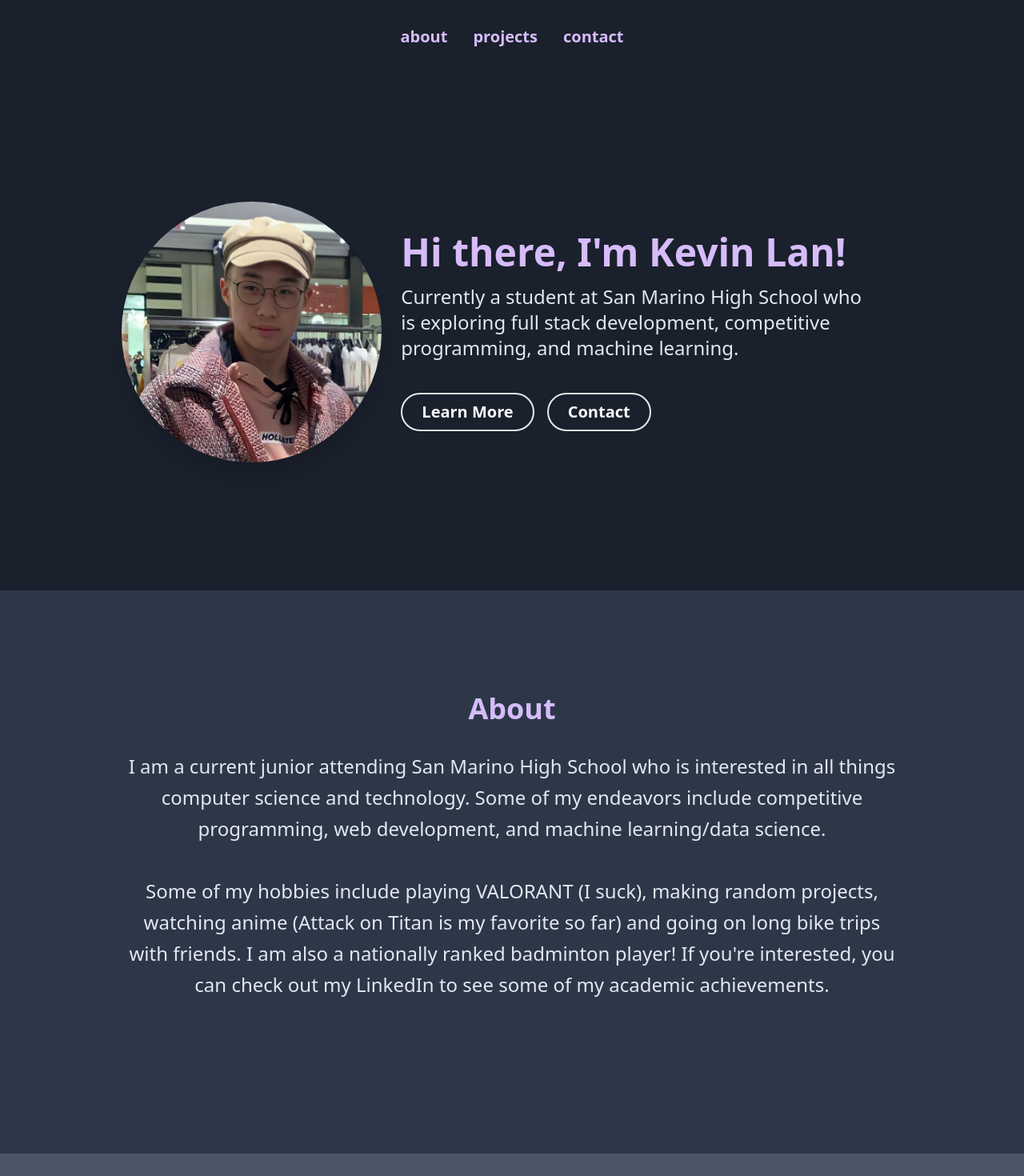
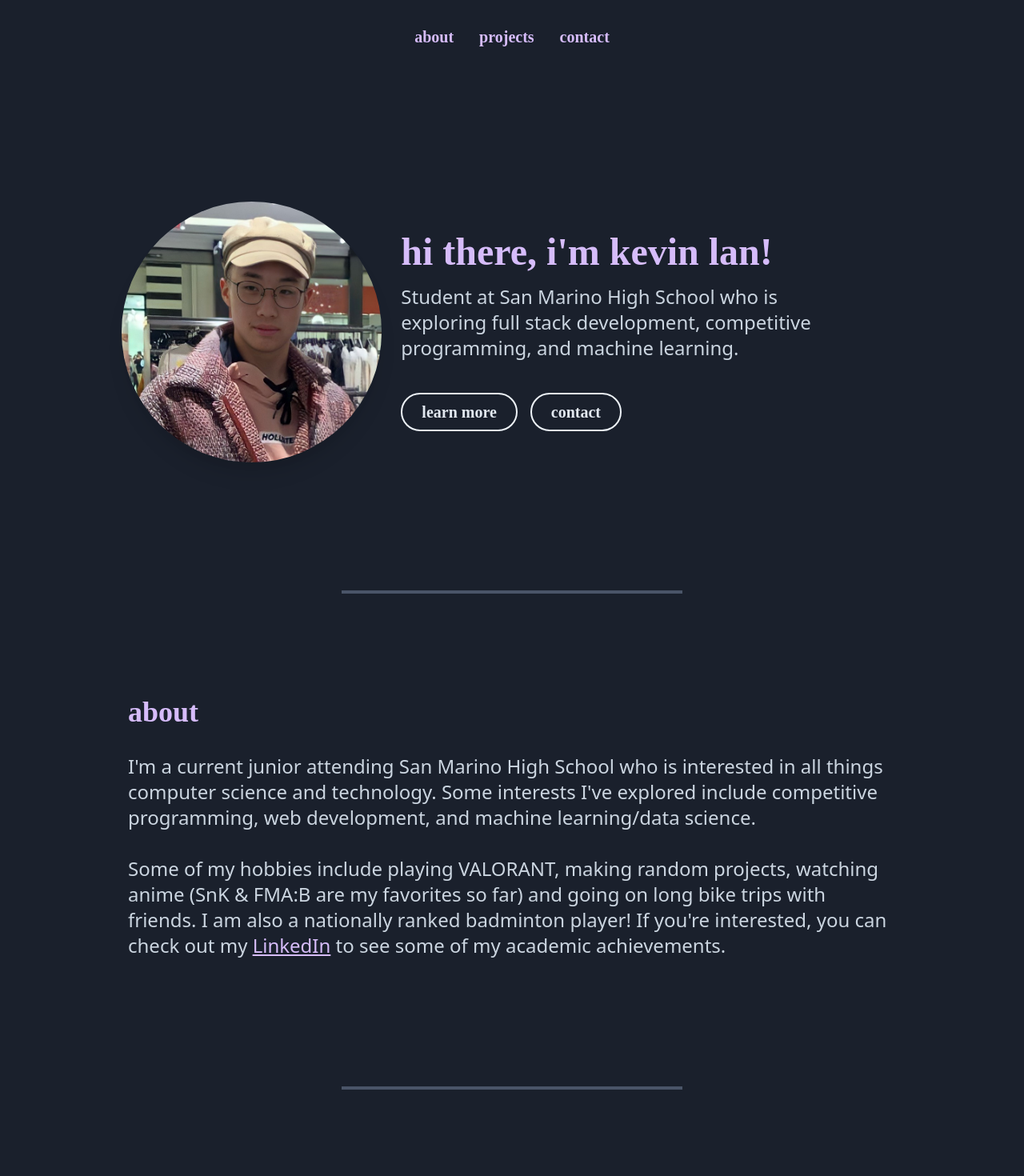
Before and after one commit to kevinjl321/portfolio, a React (Create React App) app: page / in a window 1280 px wide. Shown: the top 1470 px of the page at 80% size. Built offline with nearby package versions, Linux system fonts and the light colour scheme.

Commit message:
added aesthetic

```diff
--- a/src/App.tsx
+++ b/src/App.tsx
@@ -5,7 +5,7 @@ import "tailwindcss/dist/base.css"
 import Header from "./components/Header"
 import Hero from "./components/Hero"
 import About from "./components/About"
-import Experience from "./components/Experience"
+import Experience from "./components/Projects"
 import Footer from "./components/Footer"
 
 class App extends Component{
@@ -16,10 +16,12 @@ class App extends Component{
           <div className = "bg-gray-900 w-full">
             <Hero/>
           </div>
-          <div className = "bg-gray-800 w-full">
+          <div className = "bg-gray-900 w-full">
+            <div className = "mx-auto lg:w-1/3 sm:w-1/2 border-t-4 border-gray-700"></div>
             <About/>
           </div>
-          <div className = "bg-gray-700 w-full">
+          <div className = "bg-gray-900 w-full">
+            <div className = "mx-auto lg:w-1/3 sm:w-1/2 border-t-4 border-gray-700"></div>
             <Experience/>
           </div>
           <div className = "bg-gray-900 w-full">
--- a/src/components/About.tsx
+++ b/src/components/About.tsx
@@ -4,21 +4,21 @@ export class About extends Component {
   render() {
     return (
       <section id="about" className="flex flex-col max-w-md px-6 py-12 mx-auto sm:px-10 sp:px-10 md:px-8 sm:max-w-2xl md:max-w-3xl lg:max-w-5xl sm:py-20 md:py-24 lg:py-32">
-        <div className="text-gray-300">
+        <div className="text-gray-400">
           <div className="mx-auto mb-8">
-            <p className="font-bold leading-snug text-left text-purple-300 text-2xl md:text-center sm:text-2xl md:text-3xl lg:text-4xl font-header">
-              About
+            <p className="special font-semibold leading-snug text-left text-purple-300 text-4xl sm:text-2xl md:text-3xl lg:text-4xl font-header">
+              about
             </p>
           </div>
           <div className="mb-8">
-            <p className="mb-8 text-xl md:mb-16 md:leading-relaxed md:text-center md:text-2xl">
-              I am a current junior attending San Marino High School who is interested in all things computer science and technology. Some of my endeavors include
-              competitive programming, web development, and machine learning/data science.
+            <p className="mb-8 text-xl md:text-2xl">
+              I'm a current junior attending San Marino High School who is interested in all things computer science and technology. Some interests I've explored
+              include competitive programming, web development, and machine learning/data science.
               <br></br>
               <br></br>
-              Some of my hobbies include playing VALORANT (I suck), making random projects, watching anime (Attack on Titan is my favorite so far)
+              Some of my hobbies include playing VALORANT, making random projects, watching anime (SnK & FMA:B are my favorites so far)
               and going on long bike trips with friends. I am also a nationally ranked badminton player! If you're interested,
-              you can check out my LinkedIn to see some of my academic achievements.
+              you can check out my <a className ="cursor-pointer underline text-purple-300 hover:text-purple-200 hover:underline" href = "https://www.linkedin.com/in/kevin-lan-81b3631a7/" target = "_blank" rel = "noreferrer">LinkedIn</a> to see some of my academic achievements.
             </p>
           </div>
         </div>
--- a/src/components/Header.tsx
+++ b/src/components/Header.tsx
@@ -7,24 +7,24 @@ export class Header extends Component {
                 className="text-center bg-gray-900 "
                 role="banner"
             >
-                <div className="flex flex-wrap justify-center max-w-md px-4 pt-8 pb-8 mx-auto text-lg font-bold text-purple-300 lowercase md:pt-8 md:px-8 lg:pt-8 sm:max-w-xl md:max-w-6xl md:text-xl font-header dark:text-white md:justify-center">
+                <div className="flex flex-wrap justify-center max-w-md px-4 pt-8 pb-8 mx-auto text-lg font-semibold text-purple-300 lowercase md:pt-8 md:px-8 lg:pt-8 sm:max-w-xl md:max-w-6xl md:text-xl font-header dark:text-white md:justify-center">
                     <div className="flex flex-col items-center justify-center sm:flex-row">
                         <nav className="mb-1 sm:mb-0">
                             <a
                                 href="#about"
-                                className="cursor-pointer hover:text-purple-200"
+                                className="cursor-pointer hover:text-purple-200 special"
                             >
                                 About
                             </a>
                             <a
                                 href="#projects"
-                                className="mx-6 cursor-pointer md:mx-8 hover:text-purple-200"
+                                className="mx-6 cursor-pointer md:mx-8 hover:text-purple-200 special"
                             >
                                 Projects
                             </a>
                             <a
                                 href="#contact"
-                                className="cursor-pointer hover:text-purple-200"
+                                className="cursor-pointer hover:text-purple-200 special"
                             >
                                 Contact
                             </a>
--- a/src/components/Hero.tsx
+++ b/src/components/Hero.tsx
@@ -6,19 +6,19 @@ export class Hero extends Component {
         return (
             <section className="flex flex-wrap max-w-md px-6 py-8 mx-auto sm:max-w-xl md:max-w-4xl lg:max-w-5xl md:py-24 lg:py-40">
                 <div className="flex items-center justify-center w-full md:w-1/3">
-                    <img className = "mx-auto shadow-xl rounded-full" src = {profile} alt = "Me (Kevin Lan)"></img>
+                    <img className = "mx-auto shadow-xl rounded-full lg:w-full md:w-full sm:w-1/2" src = {profile} alt = "Me (Kevin Lan)"></img>
                 </div>
-                <div className="flex items-center mt-6 md:w-2/3 md:mt-0 md:pl-3 lg:pl-6">
+                <div className="flex items-center mt-6 md:w-2/3 md:mt-0 md:pl-6 lg:pl-6">
                     <div className="flex flex-col items-center text-primary dark:text-secondary md:items-start">
-                        <h2 className="mb-4 font-bold text-purple-300 leading-tight text-center text-5xl md:text-left sm:text-3xl md:text-5xl lg:text-5xl">
-                            Hi there, I'm Kevin Lan!
+                        <h2 className="special mb-4 font-bold text-purple-300 leading-tight text-center text-5xl md:text-left sm:text-3xl md:text-5xl lg:text-5xl">
+                            hi there, i'm kevin lan!
                         </h2>
-                        <h3 className="w-full mb-6 text-xl text-center text-gray-300 font-body md:text-1xl lg:text-2xl dark:text-gray-100 md:text-left md:max-w-md lg:max-w-xl">
-                        Currently a student at San Marino High School who is exploring full stack development, competitive programming, and machine learning.
+                        <h3 className="w-full mb-6 text-xl text-center text-gray-400 font-body md:text-xl lg:text-2xl md:text-left md:max-w-md lg:max-w-xl">
+                        Student at San Marino High School who is exploring full stack development, competitive programming, and machine learning.
                         </h3>
                         <div className="flex flex-row items-center">
-                            <a href = "#about" className="px-6 py-2 text-xl border-2 rounded-full text-gray-100 font-bold border-primary text-center hover:bg-purple-300 hover:text-gray-900 hover:border-gray-900 md:text-1xl mr-4 mt-4">Learn More</a>
-                            <a href = "#contact" className="px-6 py-2 text-xl border-2 rounded-full text-gray-100 font-bold border-primary text-center hover:bg-purple-300 hover:text-gray-900 hover:border-gray-900 md:text-1xl mt-4">Contact</a>
+                            <a href = "#about" className="special px-6 py-2 text-xl border-2 rounded-full text-gray-300 font-bold border-gray-200 text-center transition duration-500 ease-in-out hover:bg-purple-300 hover:text-gray-900 hover:border-gray-900 md:text-1xl mt-4 mr-4">learn more</a>
+                            <a href = "#contact" className="special px-6 py-2 text-xl border-2 rounded-full text-gray-300 font-bold border-gray-200 text-center transition duration-500 ease-in-out hover:bg-purple-300 hover:text-gray-900 hover:border-gray-900 md:text-1xl mt-4">contact</a>
                         </div>
                     </div>
                 </div>
--- a/src/components/Experience.tsx
+++ b/src/components/Projects.tsx
@@ -1,11 +1,11 @@
 import React, { Component } from 'react'
 
-export class Experience extends Component {
+export class Projects extends Component {
     render() {
         return (
-            <section id="about" className="flex flex-col max-w-md px-6 py-12 mx-auto sm:px-10 sp:px-10 md:px-8 sm:max-w-2xl md:max-w-3xl lg:max-w-5xl sm:py-20 md:py-24 lg:py-32">
-                <p className="text-purple-300 font-bold leading-snug text-left text-2xl md:text-center sm:text-2xl md:text-3xl lg:text-4xl font-header mb-8">
-                    Experience
+            <section id="projects" className="flex flex-col max-w-md px-6 py-12 mx-auto sm:px-10 sp:px-10 md:px-8 sm:max-w-2xl md:max-w-3xl lg:max-w-5xl sm:py-20 md:py-24 lg:py-32">
+                <p className="special text-purple-300 font-semibold leading-snug text-left text-4xl sm:text-2xl md:text-3xl lg:text-4xl font-header mb-8">
+                    projects
                 </p>
                 {/*
                 <div className="flex flex-col mb-24 lg:-mx-6 lg:flex-row">
@@ -79,4 +79,4 @@ export class Experience extends Component {
     }
 }
 
-export default Experience
+export default Projects
--- a/src/index.css
+++ b/src/index.css
@@ -2,3 +2,8 @@
 @tailwind components;
 @tailwind utilities;
 @import url("https://fonts.googleapis.com/css2?family=Inter&display=swap");
+@import url("https://fonts.googleapis.com/css2?family=Roboto+Mono&display=swap");
+
+.special{
+    font-family: "Roboto Mono"!important;
+}
```
Also changed, not shown: 1 other file (tests, documents, lock files or other folders).
